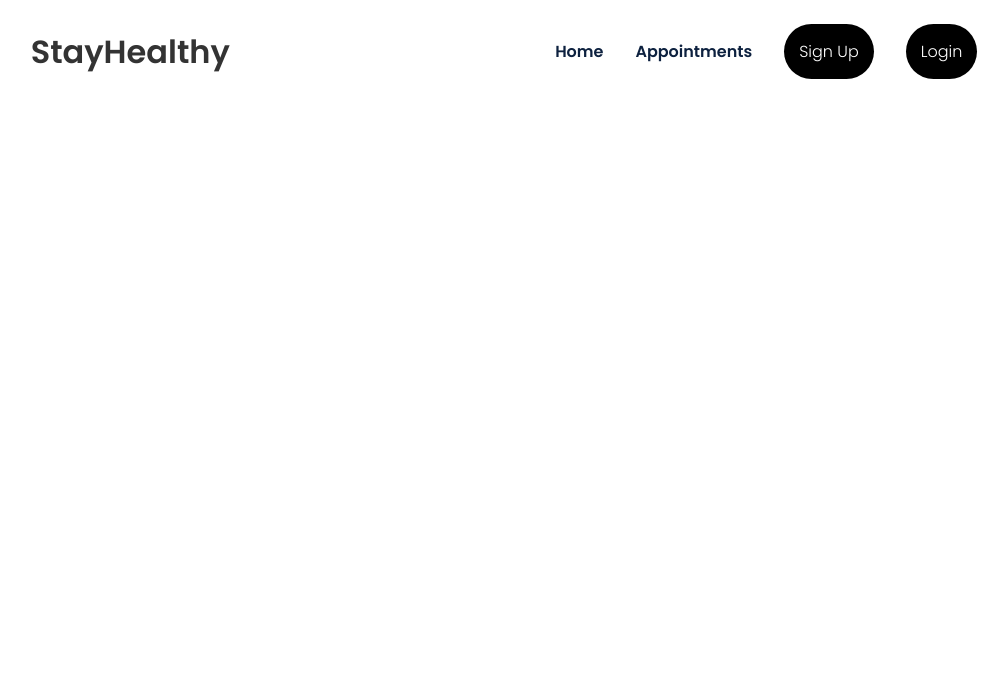
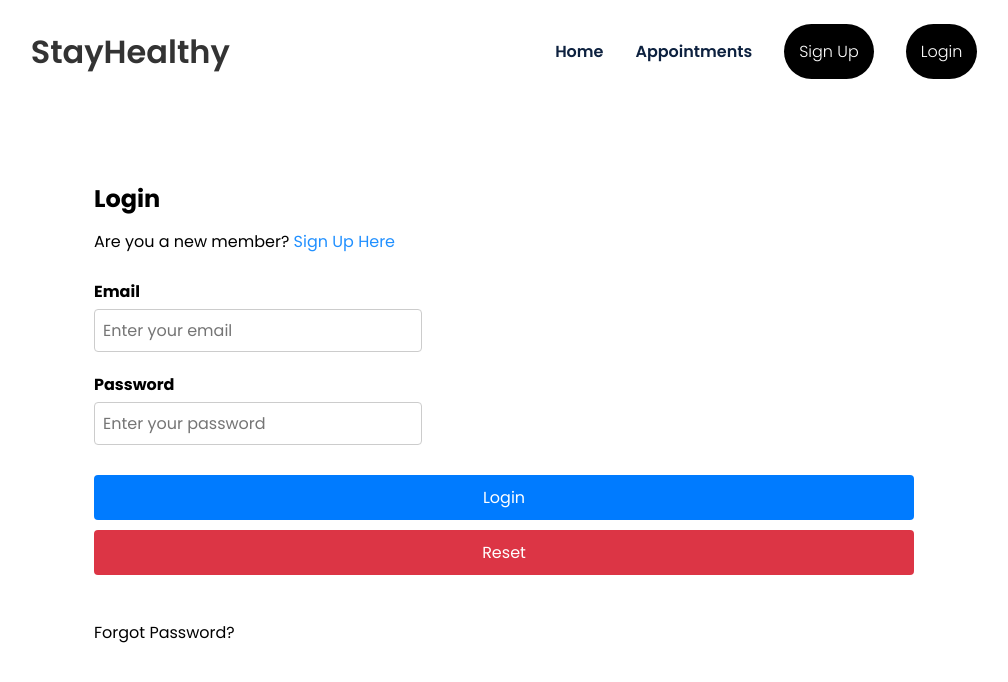
Before and after one commit to Thunder117/test_med_app, a React (Create React App) app: page /Login in a window 1280 px wide. Shown: the top 682 px of the page, without its empty margins (136-1144 px from the left). Built offline with nearby package versions, Linux system fonts and the light colour scheme.

Commit message:
added signup and login router

```diff
--- a/src/App.js
+++ b/src/App.js
@@ -7,6 +7,8 @@
 // Import custom Navbar component
 import Navbar from './Components/Navbar/Navbar';
 import Landing_Page from './Components/Landing_Page/Landing_Page';
+import Sign_Up from './Components/Sign_Up/Sign_Up';
+import Login from './Components/Login/Login';
 // Function component for the main App
 function App() {
 
@@ -22,6 +24,8 @@
           <Routes>
             {/* Define individual Route components for different pages */}
             <Route path="/" element={<Landing_Page/>}/>
+            <Route path="/Sign_Up" element={<Sign_Up/>}/>
+            <Route path="/Login" element={<Login/>}/>
           </Routes>
         </BrowserRouter>
     </div>
--- /dev/null
+++ b/src/Components/Login/Login.js
@@ -0,0 +1,88 @@
+import React, { useState } from 'react';
+import "./Login.css";
+
+function Login() {
+  const [formData, setFormData] = useState({
+    email: '',
+    password: ''
+  });
+
+  const [errors, setErrors] = useState({});
+
+  const validateForm = () => {
+    let formErrors = {};
+    const emailRegex = /^[^\s@]+@[^\s@]+\.[^\s@]+$/;  // Basic email validation
+
+    // Check Email
+    if (!formData.email) formErrors.email = "Email is required";
+    else if (!emailRegex.test(formData.email)) formErrors.email = "Invalid email format";
+
+    // Check Password
+    if (!formData.password) formErrors.password = "Password is required";
+
+    setErrors(formErrors);
+    return Object.keys(formErrors).length === 0;  // Return true if no errors
+  };
+
+  const handleSubmit = (e) => {
+    e.preventDefault();
+    if (validateForm()) {
+      console.log("Login successful!");
+      // Proceed with login logic (e.g., API call)
+    }
+  };
+
+  return (
+    <div className="container">
+      <div className="login-grid">
+        <div className="login-text">
+          <h2>Login</h2>
+        </div>
+        <div className="login-text">
+          Are you a new member? <span><a href="../Sign_Up/Sign_Up.html" style={{ color: '#2190FF' }}> Sign Up Here</a></span>
+        </div>
+        <br />
+        <div className="login-form">
+          <form onSubmit={handleSubmit}>
+            <div className="form-group">
+              <label htmlFor="email">Email</label>
+              <input
+                type="email"
+                name="email"
+                id="email"
+                value={formData.email}
+                onChange={(e) => setFormData({ ...formData, email: e.target.value })}
+                className="form-control"
+                placeholder="Enter your email"
+              />
+              {errors.email && <p className="error">{errors.email}</p>}
+            </div>
+            <div className="form-group">
+              <label htmlFor="password">Password</label>
+              <input
+                type="password"
+                name="password"
+                id="password"
+                value={formData.password}
+                onChange={(e) => setFormData({ ...formData, password: e.target.value })}
+                className="form-control"
+                placeholder="Enter your password"
+              />
+              {errors.password && <p className="error">{errors.password}</p>}
+            </div>
+            <div className="btn-group">
+              <button type="submit" className="btn btn-primary mb-2 mr-1 waves-effect waves-light">Login</button>
+              <button type="reset" className="btn btn-danger mb-2 waves-effect waves-light">Reset</button>
+            </div>
+            <br />
+            <div className="login-text">
+              Forgot Password?
+            </div>
+          </form>
+        </div>
+      </div>
+    </div>
+  );
+}
+
+export default Login;
--- a/src/Components/Navbar/Navbar.js
+++ b/src/Components/Navbar/Navbar.js
@@ -1,35 +1,33 @@
-import "./Navbar.css"
+import { Link } from 'react-router-dom';  // Import the Link component from react-router-dom
+import "./Navbar.css";
 
 function Navbar() {
     return(
         <nav>
             <div className="nav__logo">
-            <a href="/">
-                StayHealthy
-            </a>
+                <Link to="/">StayHealthy</Link> {/* Use Link instead of a */}
             </div>
-
 
             <ul className="nav__links active">
                 <li className="link">
-                <a href="../Landing_Page/LandingPage.html">Home</a>
+                    <Link to="/">Home</Link> {/* Use Link instead of a */}
                 </li>
                 <li className="link">
-                <a href="#">Appointments</a>
-            </li>
-            <li className="link ">
-                <a href="../Sign_Up//Sign_Up.html">
-                <div className="button1">Sign Up</div>
-                </a>
+                    <Link to="#">Appointments</Link> {/* Example, can be updated later */}
                 </li>
                 <li className="link">
-                <a href="../Login/Login.html">
+                    <Link to="/Sign_Up"> {/* Use Link instead of a */}
+                        <div className="button1">Sign Up</div>
+                    </Link>
+                </li>
+                <li className="link">
+                    <Link to="/Login"> {/* Use Link instead of a */}
                         <div className="button1">Login</div>
-                </a>
+                    </Link>
                 </li>
             </ul>
         </nav>
-    )
+    );
 }
 
 export default Navbar;
--- /dev/null
+++ b/src/Components/Sign_Up/Sign_Up.js
@@ -0,0 +1,128 @@
+import React, { useState } from 'react';
+import "./Sign_Up.css";
+
+function Sign_Up() {
+  const [formData, setFormData] = useState({
+    name: '',
+    phone: '',
+    email: '',
+    password: ''
+  });
+
+  const [errors, setErrors] = useState({});
+
+  const validateForm = () => {
+    let formErrors = {};
+    const phoneRegex = /^[0-9]{10}$/;  // Simple phone number validation (10 digits)
+    const emailRegex = /^[^\s@]+@[^\s@]+\.[^\s@]+$/;  // Basic email validation
+
+    // Check Name
+    if (!formData.name) formErrors.name = "Name is required";
+
+    // Check Phone
+    if (!formData.phone) formErrors.phone = "Phone is required";
+    else if (!phoneRegex.test(formData.phone)) formErrors.phone = "Invalid phone number";
+
+    // Check Email
+    if (!formData.email) formErrors.email = "Email is required";
+    else if (!emailRegex.test(formData.email)) formErrors.email = "Invalid email format";
+
+    // Check Password
+    if (!formData.password) formErrors.password = "Password is required";
+    else if (formData.password.length < 6) formErrors.password = "Password must be at least 6 characters";
+
+    setErrors(formErrors);
+    return Object.keys(formErrors).length === 0;  // Return true if no errors
+  };
+
+  const handleSubmit = (e) => {
+    e.preventDefault();
+    if (validateForm()) {
+      console.log("Form submitted successfully!");
+      // Proceed with form submission logic (e.g., API call)
+    }
+  };
+
+  return (
+    <div className="container" style={{ marginTop: '5%' }}>
+      <div className="signup-grid">
+        <div className="signup-text">
+          <h1>Sign Up</h1>
+        </div>
+        <div className="signup-text1" style={{ textAlign: 'left' }}>
+          Already a member? <span><a href="../Login/Login.html" style={{ color: '#2190FF' }}> Login</a></span>
+        </div>
+        <div className="signup-form">
+          <form onSubmit={handleSubmit}>
+            <div className="form-group">
+              <label htmlFor="name">Name</label>
+              <input
+                type="text"
+                name="name"
+                id="name"
+                value={formData.name}
+                onChange={(e) => setFormData({ ...formData, name: e.target.value })}
+                required
+                className="form-control"
+                placeholder="Enter your name"
+              />
+              {errors.name && <p className="error">{errors.name}</p>}
+            </div>
+
+            <div className="form-group">
+              <label htmlFor="phone">Phone</label>
+              <input
+                type="tel"
+                name="phone"
+                id="phone"
+                value={formData.phone}
+                onChange={(e) => setFormData({ ...formData, phone: e.target.value })}
+                required
+                className="form-control"
+                placeholder="Enter your phone number"
+              />
+              {errors.phone && <p className="error">{errors.phone}</p>}
+            </div>
+
+            <div className="form-group">
+              <label htmlFor="email">Email</label>
+              <input
+                type="email"
+                name="email"
+                id="email"
+                value={formData.email}
+                onChange={(e) => setFormData({ ...formData, email: e.target.value })}
+                required
+                className="form-control"
+                placeholder="Enter your email"
+              />
+              {errors.email && <p className="error">{errors.email}</p>}
+            </div>
+
+            <div className="form-group">
+              <label htmlFor="password">Password</label>
+              <input
+                type="password"
+                name="password"
+                id="password"
+                value={formData.password}
+                onChange={(e) => setFormData({ ...formData, password: e.target.value })}
+                required
+                className="form-control"
+                placeholder="Enter your password"
+              />
+              {errors.password && <p className="error">{errors.password}</p>}
+            </div>
+
+            <div className="btn-group">
+              <button type="submit" className="btn btn-primary mb-2 mr-1 waves-effect waves-light">Submit</button>
+              <button type="reset" className="btn btn-danger mb-2 waves-effect waves-light">Reset</button>
+            </div>
+          </form>
+        </div>
+      </div>
+    </div>
+  );
+}
+
+export default Sign_Up;
```
Lines whose indentation alone changed are shown as unchanged.
